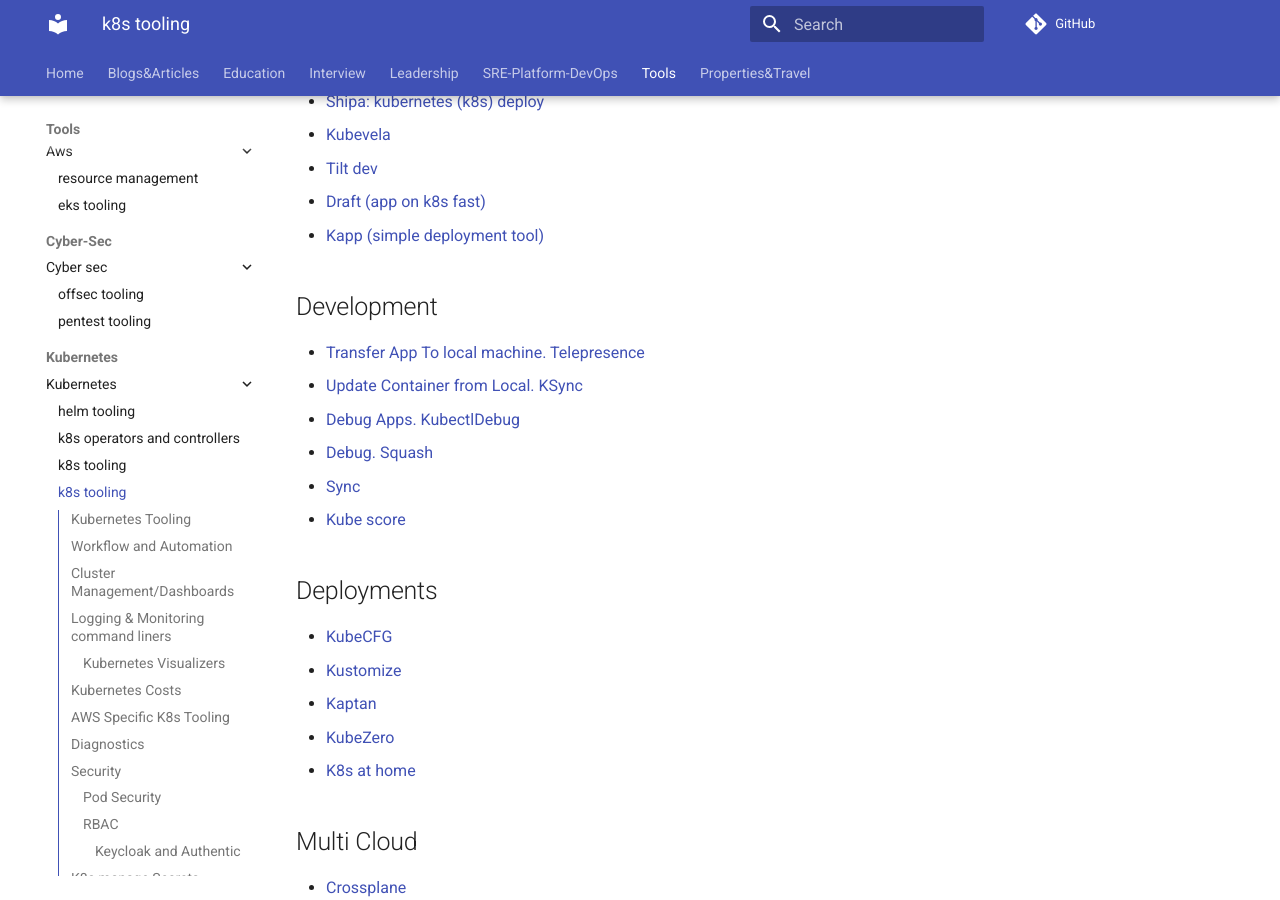
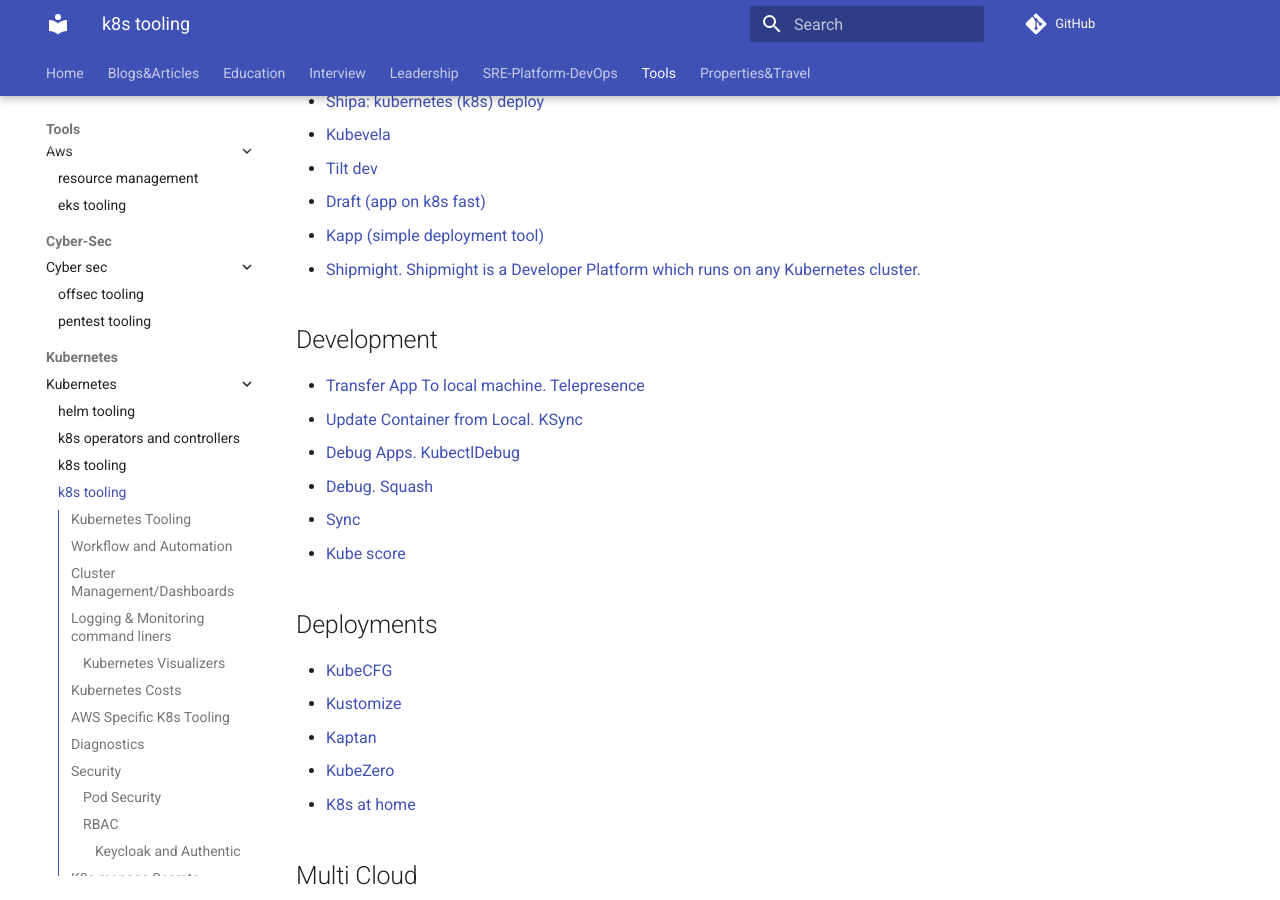
Before and after one commit to ivankatliarchuk/knowledge-base, an MkDocs documentation site: the page built from docs/tools/kubernetes/k8s.md, in a window 1280 px wide and 900 px high, scrolled down 4295 px. Built offline with MkDocs 1.6.1 and Material for MkDocs 9.7.7, drawn with Linux system fonts in a browser that asks for light colours; comment, search, counter and statistics services are not loaded.

Commit message:
added another devs platform
Signed-off-by: ivan katliarchuk <ivan.katliarchuk@gmail.com>

```diff
--- a/docs/tools/kubernetes/k8s.md
+++ b/docs/tools/kubernetes/k8s.md
@@ -147,6 +147,7 @@
 - [Tilt dev](https://tilt.dev/)
 - [Draft (app on k8s fast)](https://github.com/Azure/draft/)
 - [Kapp (simple deployment tool)](https://github.com/carvel-dev/kapp)
+- [Shipmight. Shipmight is a Developer Platform which runs on any Kubernetes cluster.](https://shipmight.com/)
 
 ## Development
 
```
